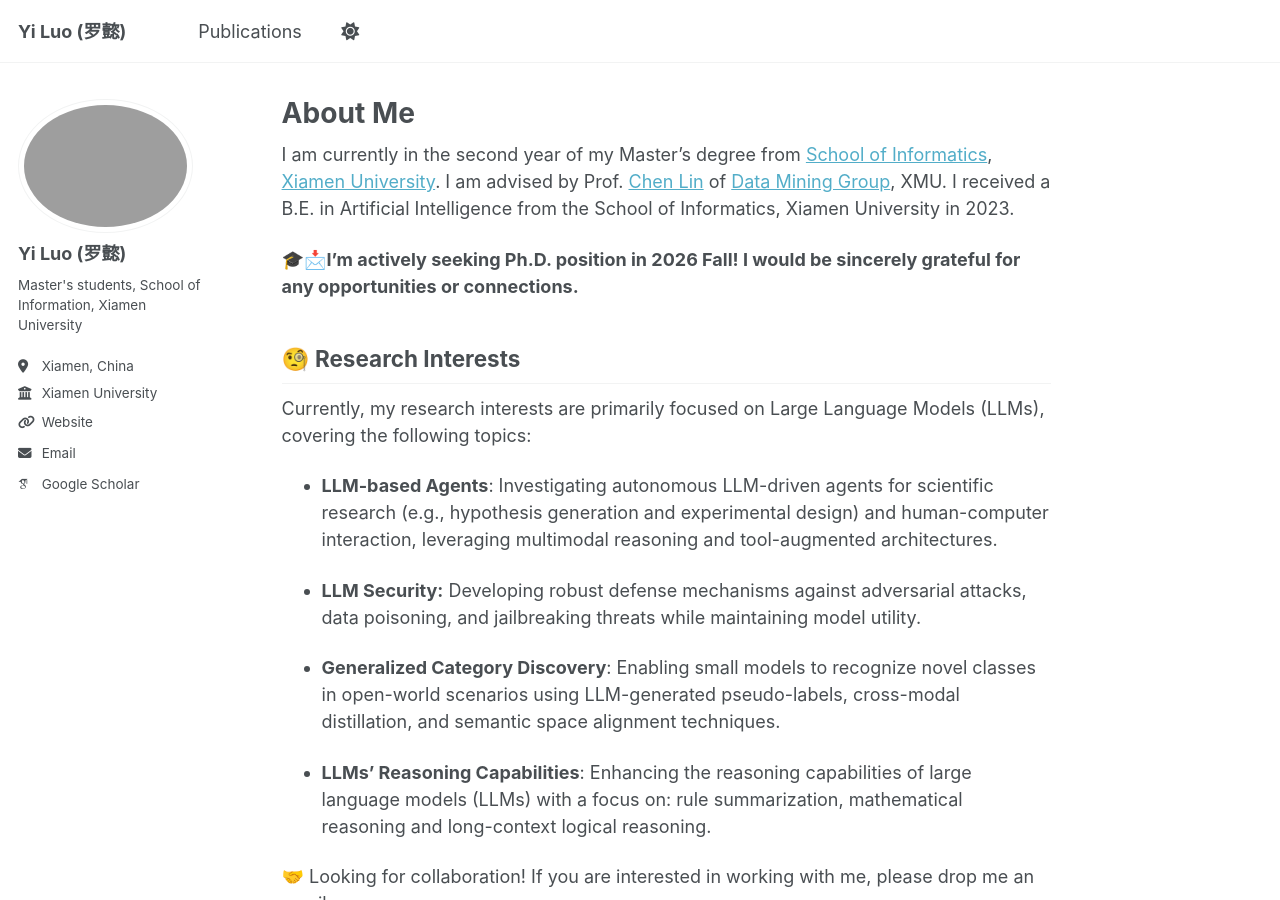
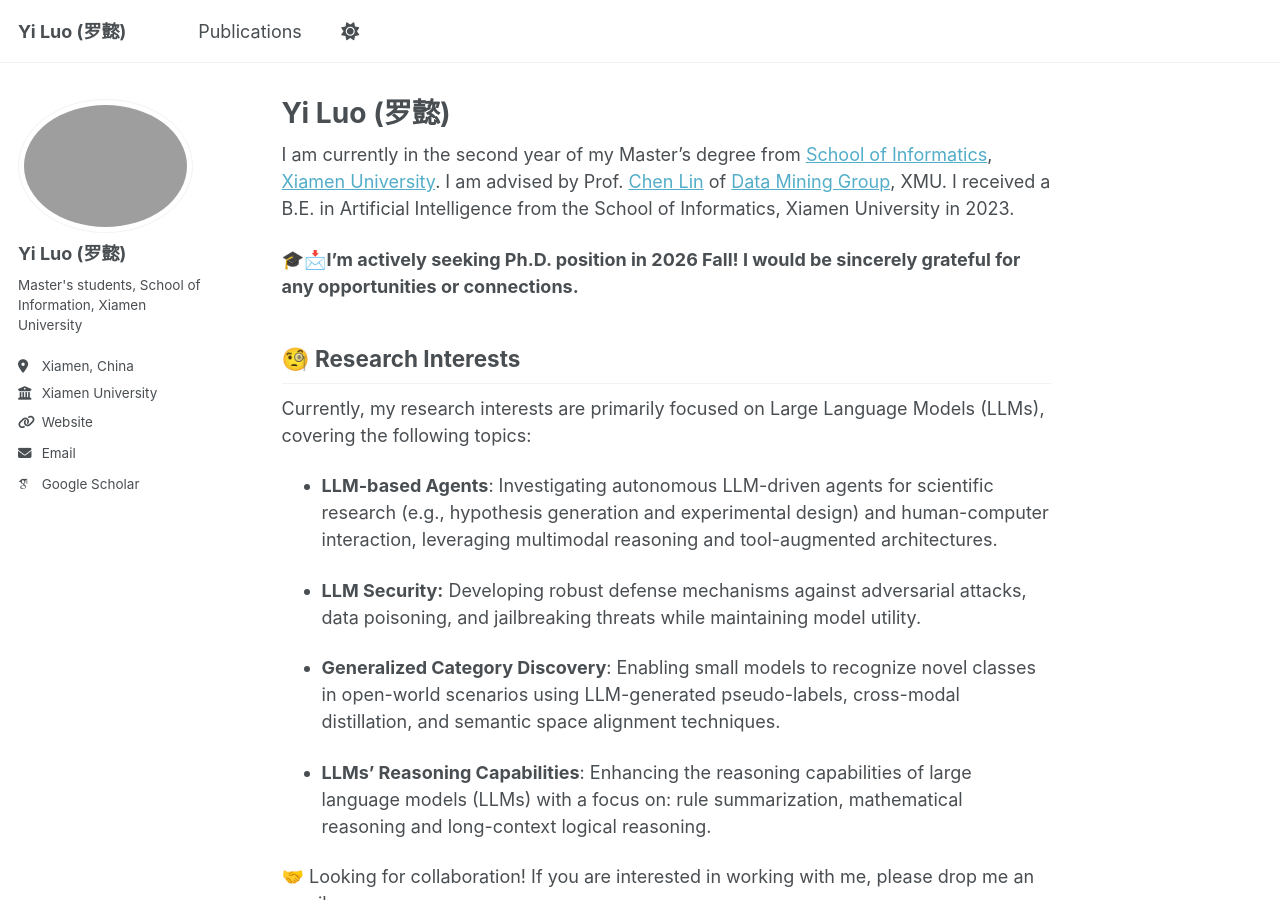
Before and after one commit to YiLuo59/YiLuo59.github.io, a Jekyll site: the page built from _pages/about.md, in a window 1280 px wide and 900 px high. Built offline with Jekyll 4.4.1, drawn with Linux system fonts in a browser that asks for light colours; some web fonts are replaced.

Commit message:
Update about.md

```diff
--- a/_pages/about.md
+++ b/_pages/about.md
@@ -1,6 +1,6 @@
 ---
 permalink: /
-title: "About Me"
+title: "Yi Luo (罗懿)"
 author_profile: true
 redirect_from:
   - /about/
```
